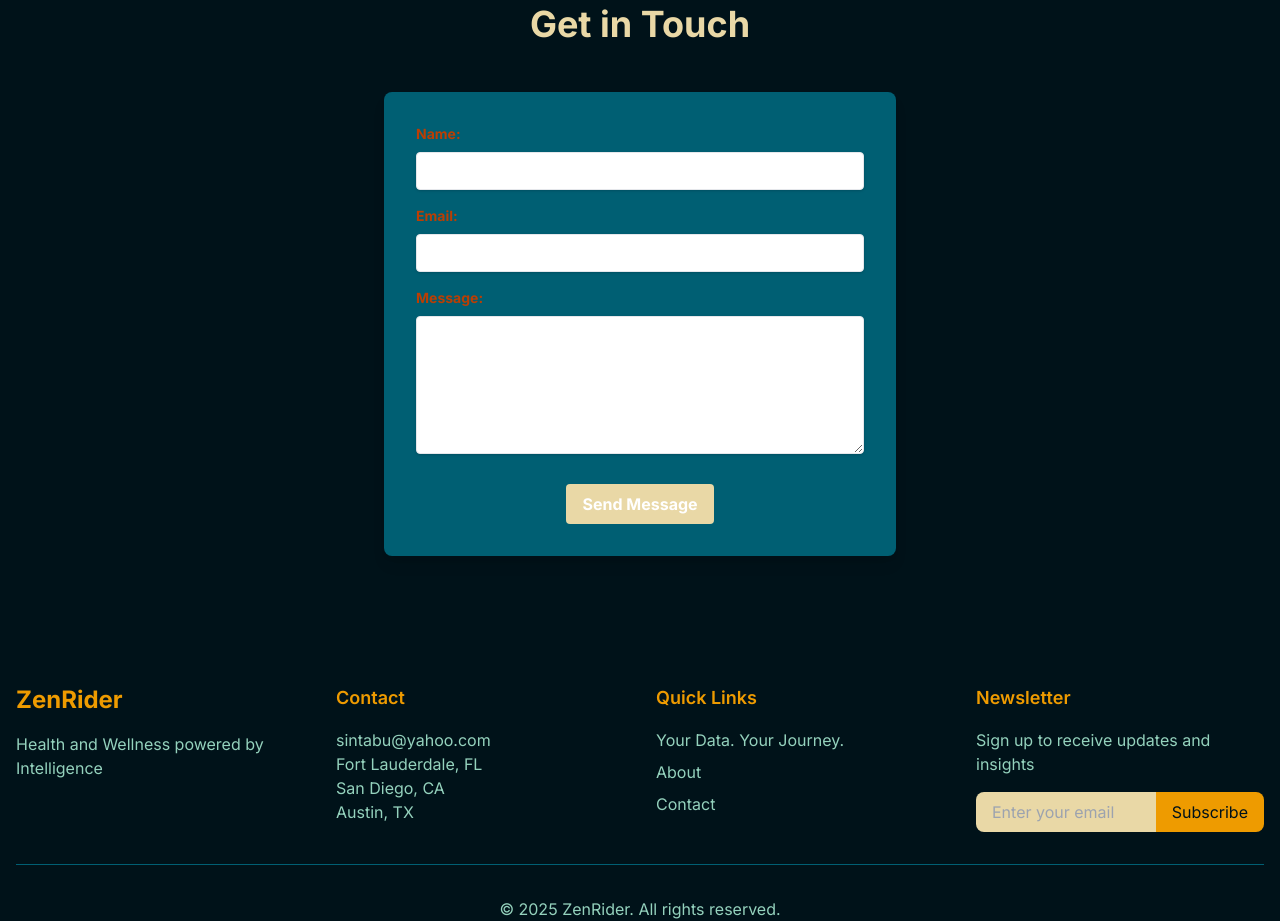
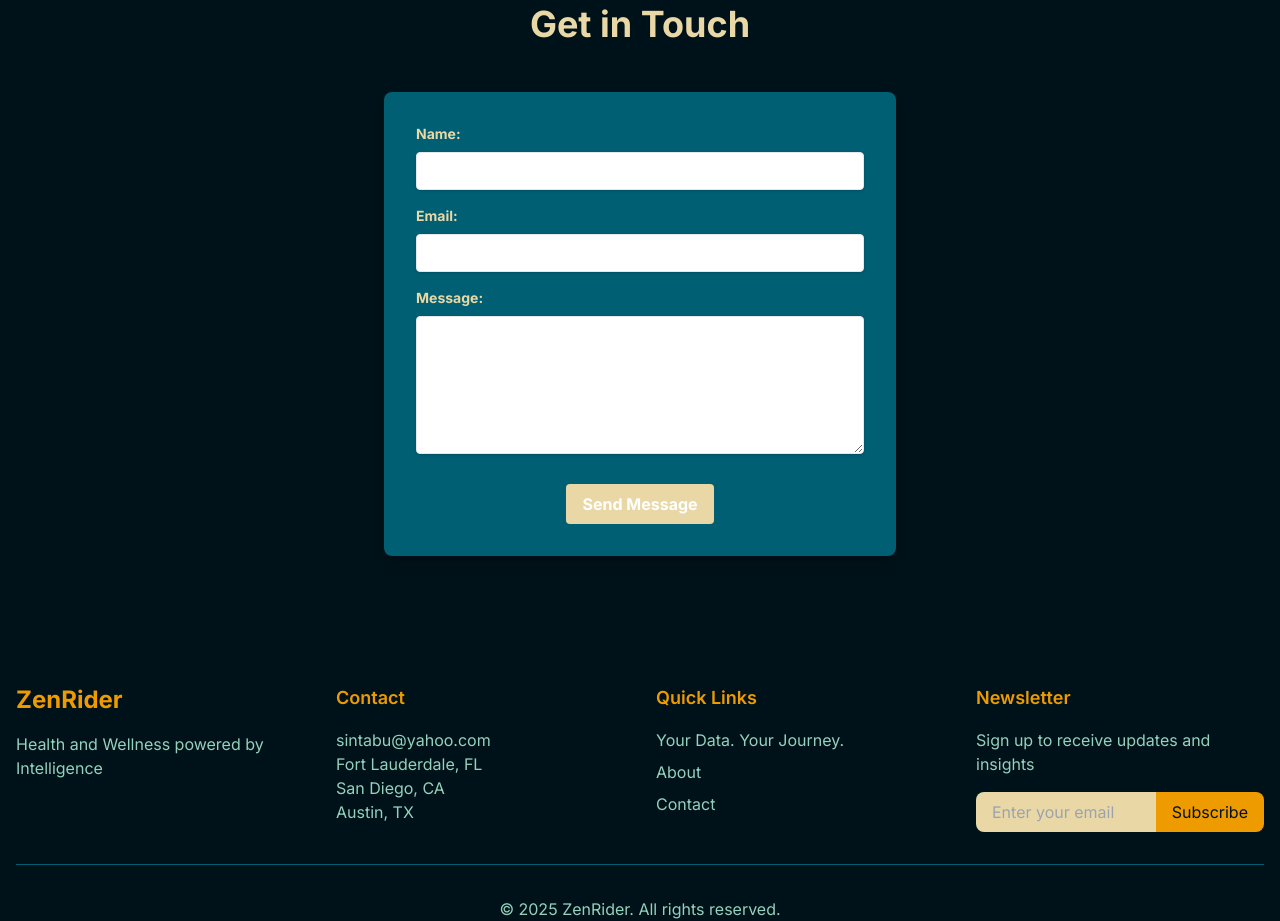
Before and after one commit to damianperreira/DAP, a Next.js app: page / in a window 1280 px wide. Shown: the part 1340-2261 px from the top of the page. Built offline with nearby package versions, Linux system fonts and the light colour scheme.

Commit message:
font color

```diff
--- a/src/app/page.tsx
+++ b/src/app/page.tsx
@@ -86,15 +86,15 @@
           <div className="max-w-lg mx-auto bg-primary-800 p-8 rounded-lg shadow-lg">
             <form action="https://formspree.io/f/xvgaeapy" method="POST">
               <div className="mb-4">
-                <label htmlFor="name" className="block text-primary-200 text-sm font-bold mb-2">Name:</label>
+                <label htmlFor="name" className="block text-primary-500 text-sm font-bold mb-2">Name:</label>
                 <input type="text" id="name" name="name" className="shadow appearance-none border rounded w-full py-2 px-3 text-primary-900 leading-tight focus:outline-none focus:shadow-outline" required />
               </div>
               <div className="mb-4">
-                <label htmlFor="email" className="block text-primary-200 text-sm font-bold mb-2">Email:</label>
+                <label htmlFor="email" className="block text-primary-500 text-sm font-bold mb-2">Email:</label>
                 <input type="email" id="email" name="email" className="shadow appearance-none border rounded w-full py-2 px-3 text-primary-900 leading-tight focus:outline-none focus:shadow-outline" required />
               </div>
               <div className="mb-6">
-                <label htmlFor="message" className="block text-primary-200 text-sm font-bold mb-2">Message:</label>
+                <label htmlFor="message" className="block text-primary-500 text-sm font-bold mb-2">Message:</label>
                 <textarea id="message" name="message" rows={6} className="shadow appearance-none border rounded w-full py-2 px-3 text-primary-900 leading-tight focus:outline-none focus:shadow-outline" required></textarea>
               </div>
               <div className="flex items-center justify-center">
```
